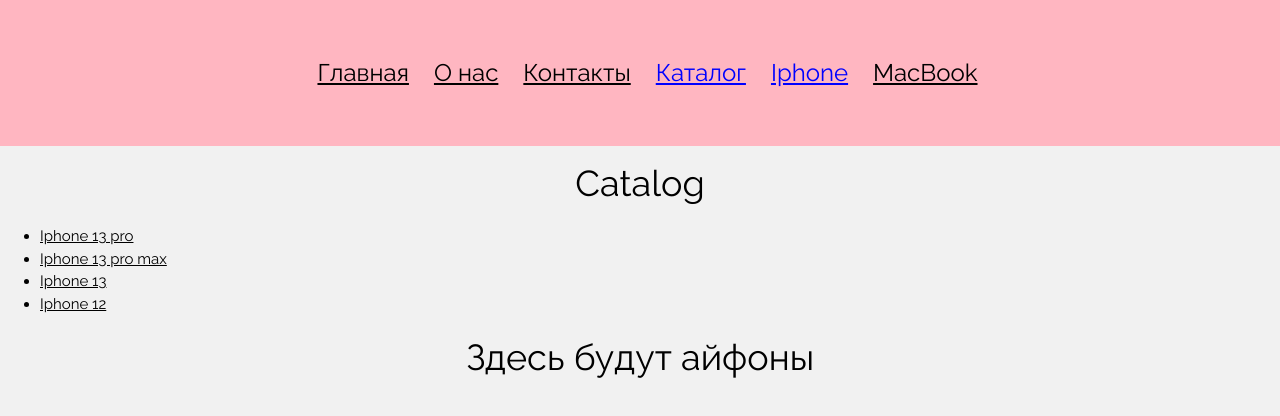
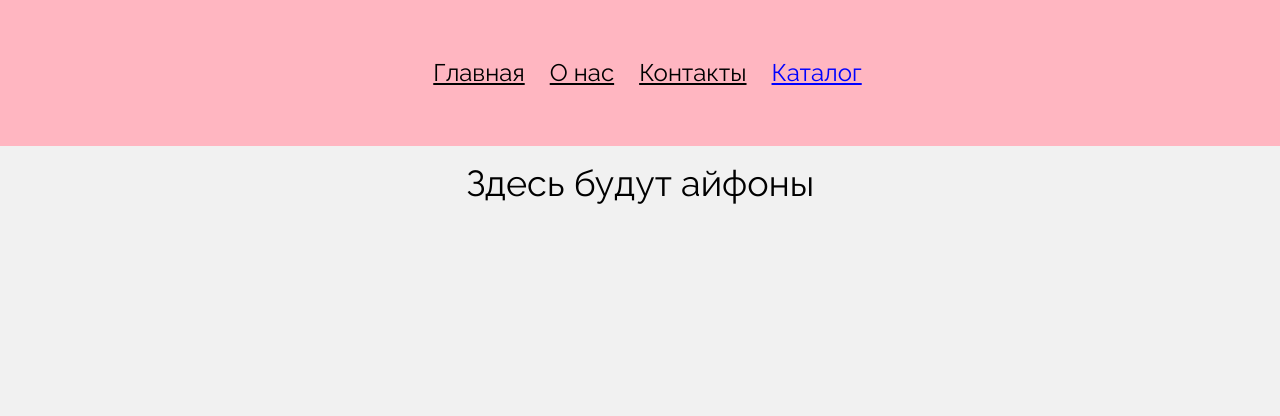
Before and after one commit to JyldyzMukaeva/myblog, a React (Create React App) app: page /catalog/iphone in a window 1280 px wide. Shown: the top 416 px of the page. Built offline with nearby package versions, Linux system fonts and the light colour scheme.

Commit message:
feat: new elements and styles added.

```diff
--- a/src/App.js
+++ b/src/App.js
@@ -14,7 +14,7 @@ import Product from "./pages/Product/Product";
 
 function App() {
   return (
-      <>
+
 
         <BrowserRouter>
             <Header/>
@@ -23,19 +23,21 @@ function App() {
                 <Route path="/about" element={<About text="Здесь должна быть информация о нас"/>}/>
                 <Route path="/contacts" element={<Contacts text="Контакты пользователей"/>}/>
                 <Route path="/address" element={<Address/>}/>
-                <Route path="/catalog" element={<Catalog/>}>
-                    <Route path="iphone" element={<Iphone/>}/>
-                    <Route path="macBook" element={<MacBook/>}/>
-                </Route>
+                <Route path="/catalog" element={<Catalog/>}/>
+                <Route path="/catalog/macBook" element={<MacBook/>}/>
+                <Route path="/catalog/iphone" element={<Iphone/>}/>
                 <Route path="/product/:id" element={<Product/>}/>
-                {/*<Route path="/menu" element={<Menu/>}/>*/}
                 <Route path="*" element={<NotFound/>}/>
             </Routes>
         </BrowserRouter>
-      </>
+
   );
 }
 
 // localhost:3000/product/5
 // localhost:3000/product/iphone
+
+// localhost:3000/product - NotFound
+// localhost:3000/product/1 - Product
+
 export default App;
--- a/src/components/Header/Header.js
+++ b/src/components/Header/Header.js
@@ -1,5 +1,5 @@
 import React from 'react';
-import {Link, NavLink} from "react-router-dom";
+import {NavLink} from "react-router-dom";
 import styles from "./Header.module.css"
 
 const Header = () => {
@@ -10,11 +10,10 @@ const Header = () => {
         <div className={styles.header}>
             <ul>
                 <li><NavLink className={setActive} to="/">Главная</NavLink></li>
-                <li><NavLink  className={setActive} to="/about">О нас</NavLink></li>
-                <li><NavLink  className={setActive} to="/contacts">Контакты</NavLink></li>
-                <li><NavLink  className={setActive} to="/catalog">Каталог</NavLink></li>
-                <li><NavLink  className={setActive} to="/catalog/iphone">Iphone</NavLink></li>
-                <li><NavLink  className={setActive} to="/catalog/macBook">MacBook</NavLink></li>
+                <li><NavLink className={setActive} to="/about">О нас</NavLink></li>
+                <li><NavLink className={setActive} to="/contacts">Контакты</NavLink></li>
+                <li><NavLink className={setActive} to="/catalog">Каталог</NavLink></li>
+
             </ul>
         </div>
     );
--- a/src/pages/Catalog/Catalog.js
+++ b/src/pages/Catalog/Catalog.js
@@ -1,5 +1,5 @@
 import React from 'react';
-import {Link, Outlet} from "react-router-dom";
+import styles from "./Catalog.module.css";
 
 
 const Catalog = () => {
@@ -8,16 +8,19 @@ const Catalog = () => {
         textAlign:"center"
     }
     return (
-        <div>
+        <>
             <h1 style={title}>Catalog</h1>
-            <ul>
-                <li><Link to="/product/iphone-13-pro">Iphone 13 pro</Link></li>
-                <li><Link to="/product/iphone-13-pro-max">Iphone 13 pro max</Link></li>
-                <li><Link to="/product/iphone-13">Iphone 13</Link></li>
-                <li><Link to="/product/iphone-12">Iphone 12</Link></li>
-            </ul>
-            <Outlet/>
-        </div>
+            <div className={styles.container}>
+               <div className={styles.catalog_card}>
+                   <img src="https://istore.kg/media/category/macs_GvfhGiG.webp" alt=""/>
+                   <h2>Mac</h2>
+               </div>
+                <div className={styles.catalog_card}>
+                    <img src="https://istore.kg/media/category/watches.webp" alt=""/>
+                    <h2>Watch</h2>
+                </div>
+            </div>
+        </>
     );
 };
 
--- a/src/pages/Catalog/Catalog.module.css
+++ b/src/pages/Catalog/Catalog.module.css
@@ -0,0 +1,21 @@
+.container{
+    max-width: 900px;
+    margin: 0 auto;
+    display: flex;
+    justify-content: center;
+    gap: 15px;
+}
+
+.catalog_card{
+    background: #f3dfdf;
+    height: 368px;
+    padding: 40px 25px 15px;
+    text-align: center;
+    display: flex;
+    flex-direction: column;
+    justify-content: space-between;
+}
+
+.catalog_card img{
+  width: 100%;
+}
--- a/src/pages/Product/Product.js
+++ b/src/pages/Product/Product.js
@@ -1,5 +1,5 @@
 import React from 'react';
-import {useParams} from "react-router-dom";
+import {useParams, useSearchParams} from "react-router-dom";
 import {iphone} from "../../constants/iphone";
 import styles from "./Product.module.css";
 
@@ -8,7 +8,9 @@ const title = {
 }
 const Product = () => {
     const params = useParams();
-    const product = iphone.find(item => item._id === +params.id)
+    const [searchParams, setSearchParams] = useSearchParams()
+    const product = iphone.find(item => item.id === +params.id)
+
 
 
 
@@ -24,6 +26,12 @@ const Product = () => {
                 <h2>{product.name}</h2>
                 <h3>{product.price}</h3>
                 <p>{product.description}</p>
+                <p className={styles.quantity_status}>
+                    {+searchParams.get("quantity") === 0 ? "out of stock" : "in stock"}
+                </p>
+                <p>
+                    {searchParams.get("memory")}
+                </p>
             </div>
 
         </div>
--- a/src/pages/Product/Product.module.css
+++ b/src/pages/Product/Product.module.css
@@ -14,3 +14,11 @@
 .info{
     margin-top: 70px;
 }
+
+.quantity_status{
+    display: inline;
+    border-radius: 30px;
+    background-color: red;
+    padding: 5px 10px;
+    color: white;
+}
```
